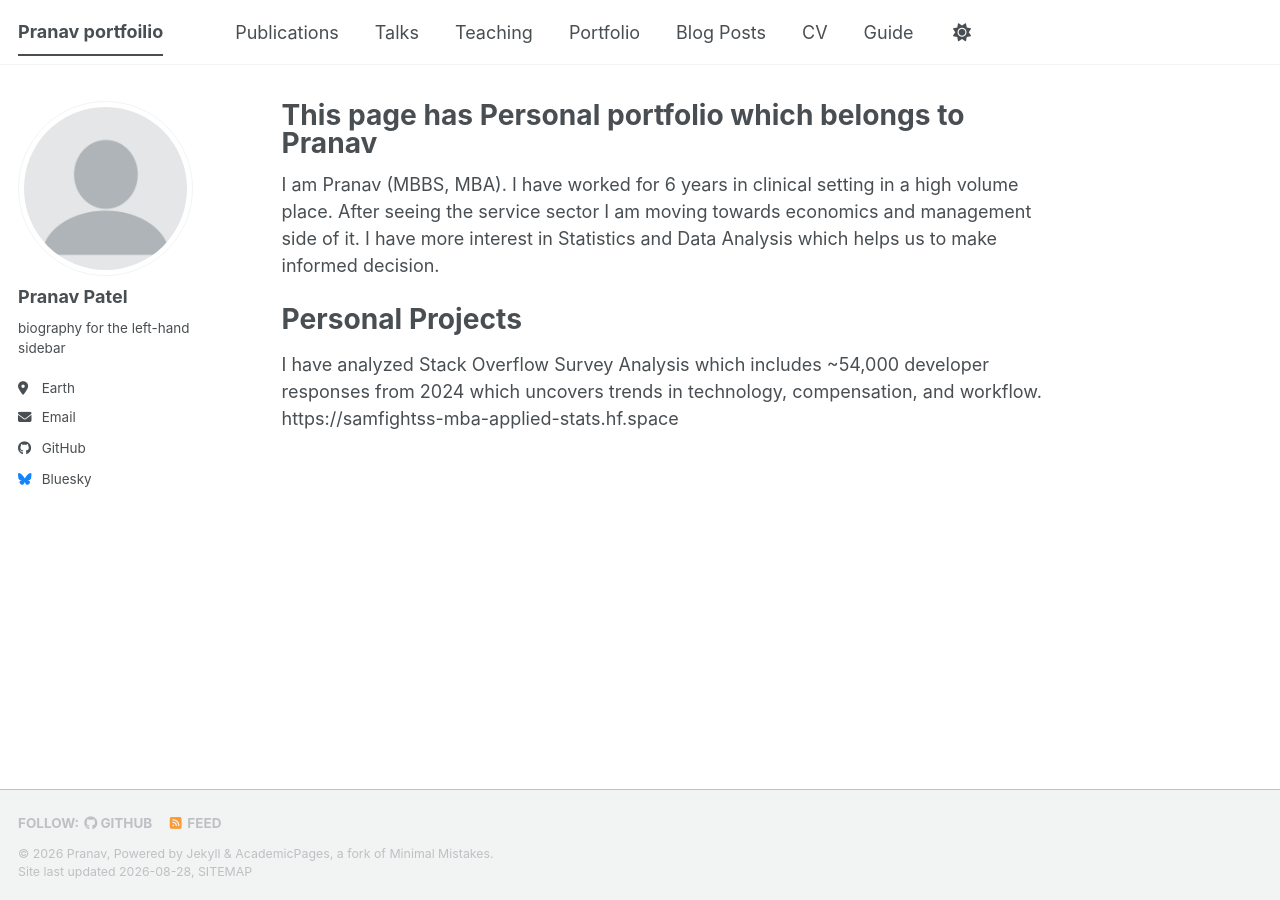
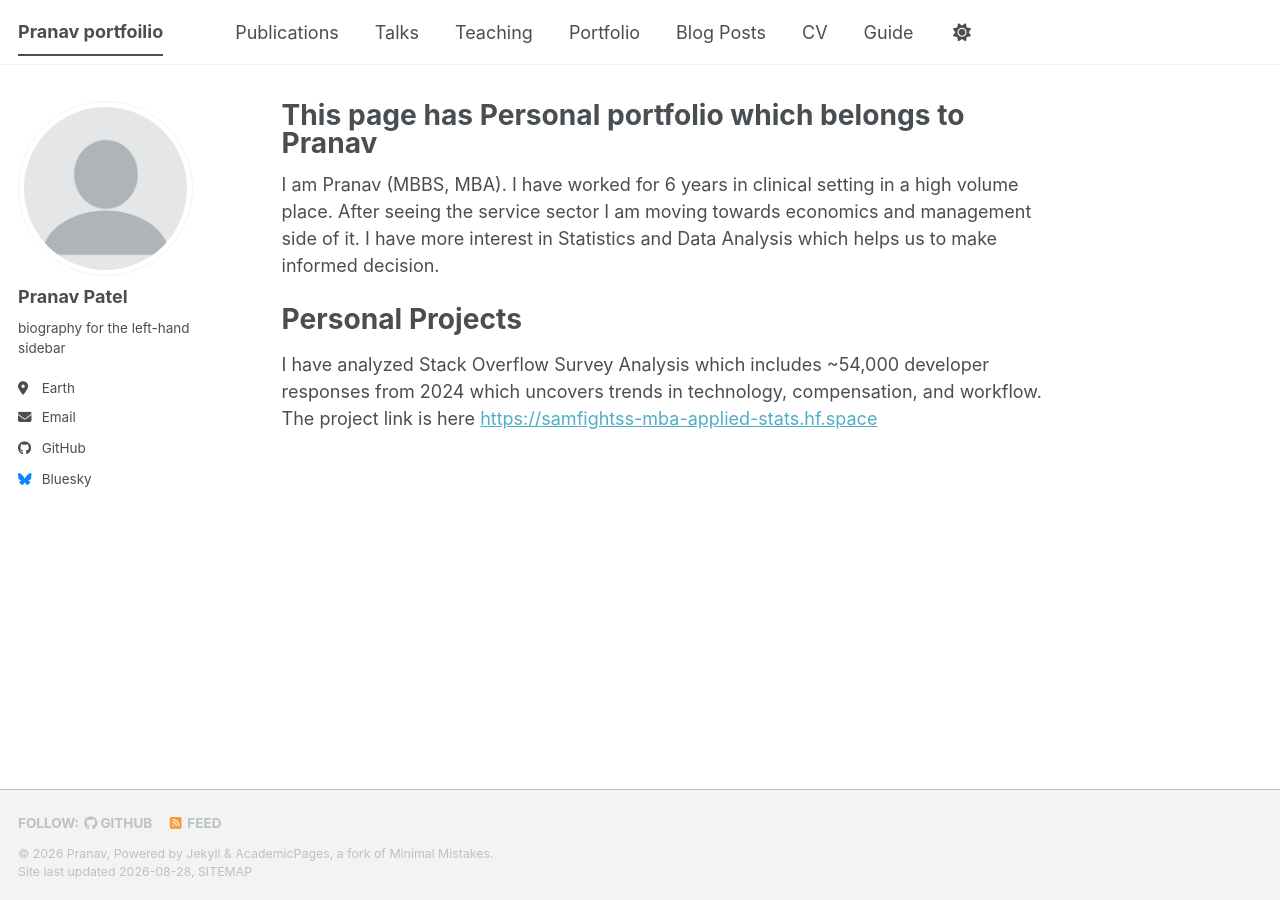
Before and after one commit to pranav517517/pranav517517.github.io, a Jekyll site: the page built from _pages/about.md, in a window 1280 px wide. Built offline with Jekyll 4.4.1, drawn with Linux system fonts in a browser that asks for light colours; a style sheet for code colours, icons or effects is not loaded.

Commit message:
Improve link formatting in about.md
Updated project link format for clarity.

```diff
--- a/_pages/about.md
+++ b/_pages/about.md
@@ -13,4 +13,4 @@ redirect_from:
 
 Personal Projects
 ======
-I have analyzed Stack Overflow Survey Analysis which includes ~54,000 developer responses from 2024 which uncovers trends in technology, compensation, and workflow. https://samfightss-mba-applied-stats.hf.space
+I have analyzed Stack Overflow Survey Analysis which includes ~54,000 developer responses from 2024 which uncovers trends in technology, compensation, and workflow. The project link is here [https://samfightss-mba-applied-stats.hf.space](https://samfightss-mba-applied-stats.hf.space)
```
